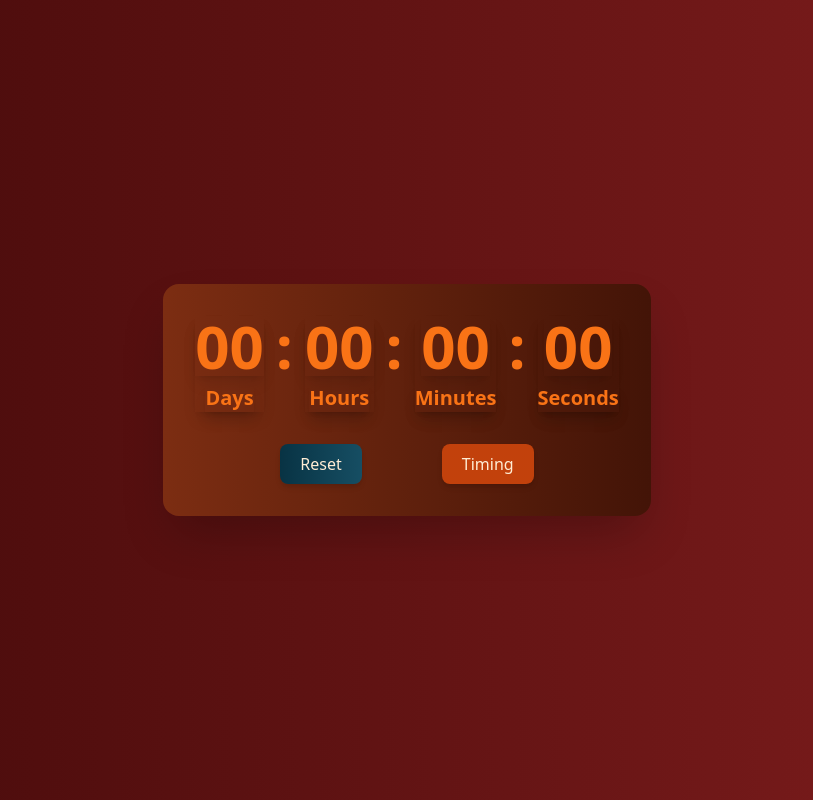
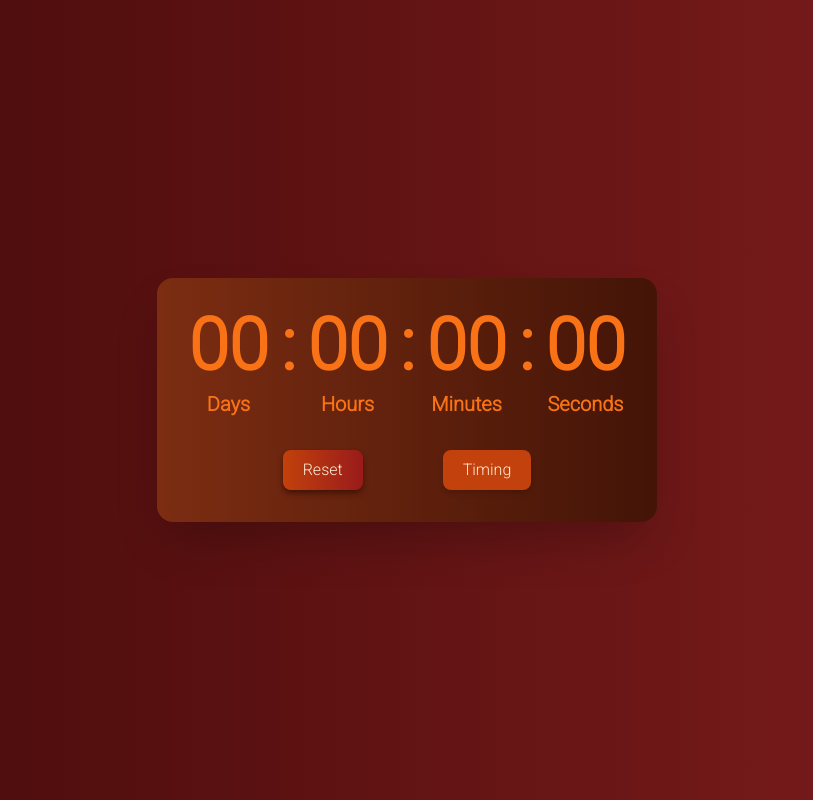
Before and after one commit to Ridwan-Lawal/Countdown-timer, a website: page index.html in a window 1280 px wide. Shown: the whole page, without its empty margins (233-1046 px from the left). Drawn offline with nearby package versions, Linux system fonts and the light colour scheme.

Commit message:
final commit

```diff
--- a/index.html
+++ b/index.html
@@ -9,38 +9,52 @@
     <link rel="preconnect" href="https://fonts.googleapis.com" />
     <link rel="preconnect" href="https://fonts.gstatic.com" crossorigin />
     <link
-      href="https://fonts.googleapis.com/css2?family=Roboto+Mono:wght@700&display=swap"
+      href="https://fonts.googleapis.com/css2?family=Roboto:wght@300&display=swap"
       rel="stylesheet"
+    />
+
+    <!-- animate css -->
+    <link
+      rel="stylesheet"
+      href="https://cdnjs.cloudflare.com/ajax/libs/animate.css/4.1.1/animate.min.css"
     />
   </head>
   <body
-    class="bg-gradient-to-r from-red-950 to-red-900 flex justify-center items-center h-screen relative"
+    class="bg-gradient-to-r from-red-950 to-red-900 flex justify-center items-center h-screen relative font-robo font-thin"
   >
     <div
-      class="containers rounded-2xl shadow-2xl bg-gradient-to-r from-orange-900 to-orange-950 max-w-lg space-y-8 py-8 px-8"
+      class="containers rounded-2xl shadow-2xl bg-gradient-to-r from-orange-900 to-orange-950 max-w-lg space-y-8 py-8 px-5 md:py-8 md:px-8"
     >
-      <h1 class="timer-block text-orange-500 text-6xl font-bold flex gap-3">
-        <span class="gap-2 flex flex-col items-center"
-          ><span class="day">00</span><span class="text-xl">Days</span></span
-        >
+      <div
+        class="timer-block text-orange-500 text-5xl md:text-7xl font-bold flex gap-1 md:gap-3"
+      >
+        <section class="gap-2 flex flex-col items-center">
+          <p class="day">00</p>
+          <p class="text-xl">Days</p>
+        </section>
         :
-        <span class="gap-2 flex flex-col items-center"
-          ><span class="hour">00</span><span class="text-xl">Hours</span></span
-        >
+        <section class="gap-2 flex flex-col items-center">
+          <p class="hour">00</p>
+          <p class="text-xl">Hours</p>
+        </section>
         :
-        <span class="gap-2 flex flex-col items-center"
-          ><span class="min">00</span><span class="text-xl">Minutes</span></span
-        >
+        <section class="gap-2 flex flex-col items-center">
+          <p class="min">00</p>
+          <p class="text-xl">Minutes</p>
+        </section>
         :
-        <span class="gap-2 flex flex-col items-center"
-          ><span class="sec">00</span><span class="text-xl">Seconds</span></span
-        >
-      </h1>
+        <section class="gap-2 flex flex-col items-center">
+          <p class="sec">00</p>
+          <p class="text-xl">Seconds</p>
+        </section>
+      </div>
 
       <!-- buttons -->
       <div>
         <section class="flex justify-center gap-10">
-          <button class="reset-btn bg-gradient-to-r from-cyan-950 to-cyan-900">
+          <button
+            class="reset-btn border-none bg-gradient-to-r from-orange-700 to-red-800 shadow-md shadow-orange-950"
+          >
             Reset
           </button>
           <div>
@@ -72,7 +86,7 @@
 
     <!-- overlay timer-entry -->
     <div
-      class="overlay hidden absolute w-screen h-screen flex justify-center items-center bg-black bg-opacity-40 transition-all"
+      class="overlay hidden absolute w-screen h-screen flex justify-center items-center bg-black bg-opacity-40 bg-blend-luminosity transition-all animate__animated animate__fadeIn animate__faster backdrop-blur-lg"
     >
       <form
         action=""
--- a/tailwind.config.js
+++ b/tailwind.config.js
@@ -3,7 +3,7 @@ module.exports = {
   content: ["./src/**/*.js", "./index.html"],
   theme: {
     fontFamily: {
-      robo: ["Roboto Mono", "monospace"],
+      robo: ["Roboto", "sans-serif"],
     },
     extend: {},
   },
```
Also changed, not shown: dist/output.css.
